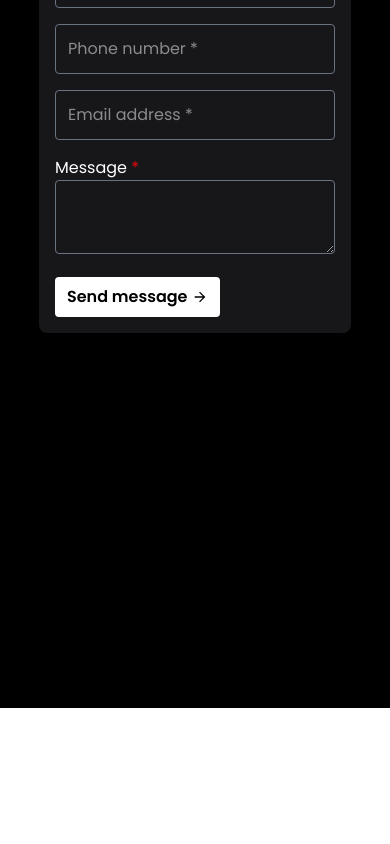
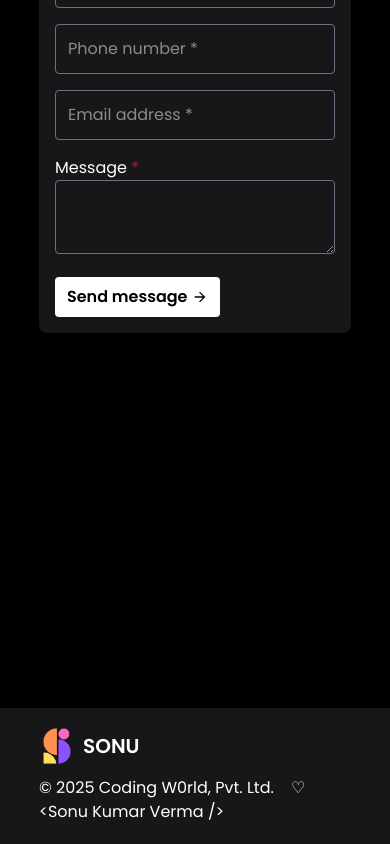
Before and after one commit to sonukr108/My-Portfolio, a React (Vite) app: page / in a window 390 px wide. Shown: the part 5149-5993 px from the top of the page. Before the commit the page ends 5857 px from the top, so only its background shows below. Built offline with nearby package versions, Linux system fonts and the light colour scheme; a web font is replaced by a local one.

Commit message:
footer completed

```diff
--- a/src/App.jsx
+++ b/src/App.jsx
@@ -4,6 +4,7 @@ import Hero from './components/Hero'
 import About from './components/About'
 import Projects from './components/Projects'
 import Contact from './components/Contact'
+import Footer from './components/Footer'
 
 
 const App = () => {
@@ -14,6 +15,7 @@ const App = () => {
       <About />
       <Projects />
       <Contact />
+      <Footer />
     </div>
   )
 }
--- /dev/null
+++ b/src/components/Footer.jsx
@@ -0,0 +1,22 @@
+import React from 'react'
+import { Link } from 'react-scroll'
+import LogoImg from '../../public/favicon.png'
+
+const Footer = () => {
+    return (
+        <div className='bg-[#17171A] px-[10%] py-5 w-full flex flex-col gap-3'>
+            <Link to="home" smooth={true} duration={500} offset={-70}>
+                <div className="logo-part flex gap-2 items-center cursor-pointer">
+                    <img src={LogoImg} alt="S logo" className="h-9" />
+                    <h1 className="text-xl font-semibold hidden md:flex">SONU KUMAR VERMA</h1>
+                    <h1 className="text-xl font-semibold md:hidden">SONU</h1>
+                </div>
+            </Link>
+            <div>
+                <p>&copy; {new Date().getFullYear()} Coding W0rld, Pvt. Ltd. &nbsp;&nbsp; ♡ &lt;Sonu Kumar Verma /&gt;</p>
+            </div>
+        </div>
+    )
+}
+
+export default Footer
--- a/src/components/Navbar.jsx
+++ b/src/components/Navbar.jsx
@@ -11,13 +11,13 @@ const Navbar = () => {
         <div className='w-full px-2 py-3 fixed top-0 left-0 font-bold z-50'>
             <div className="bg-gray-800/30 backdrop-blur border-1 border-gray-600 flex flex-col items-center justify-between rounded-lg px-4 md:px-5 xl:px-8 py-4 max-w-[1280px] mx-auto">
                 <div className='w-full flex items-center justify-between lg:text-xl'>
-                    <a href='#'>
-                        <div className="logo-part flex gap-2 items-center">
-                            <img src={Logo} alt="S logo" className='h-9' />
-                            <h1 className='text-xl font-semibold hidden md:flex'>SONU KUMAR VERMA</h1>
-                            <h1 className='text-xl font-semibold md:hidden'>SONU</h1>
+                    <Link to="home" smooth={true} duration={500} offset={-70}>
+                        <div className="logo-part flex gap-2 items-center cursor-pointer">
+                            <img src={Logo} alt="S logo" className="h-9" />
+                            <h1 className="text-xl font-semibold hidden md:flex">SONU KUMAR VERMA</h1>
+                            <h1 className="text-xl font-semibold md:hidden">SONU</h1>
                         </div>
-                    </a>
+                    </Link>
                     <div className="menu-options md:hidden" onClick={() => setMenu(!menu)}>
                         {menu ? <RxCross2 size={25} /> : <IoMenu size={25} />}
                     </div>
```
